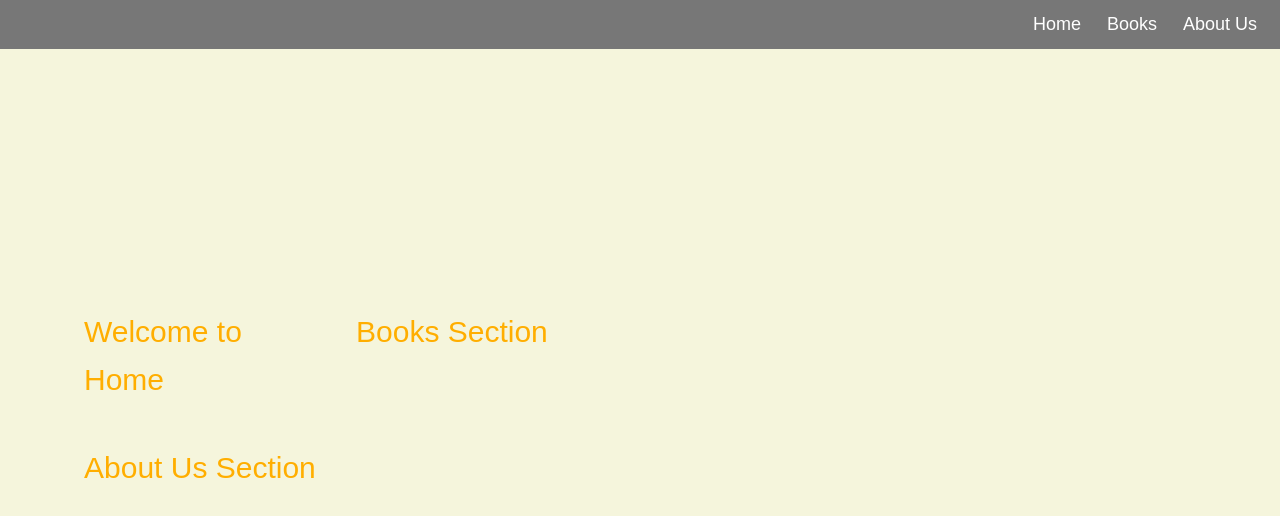
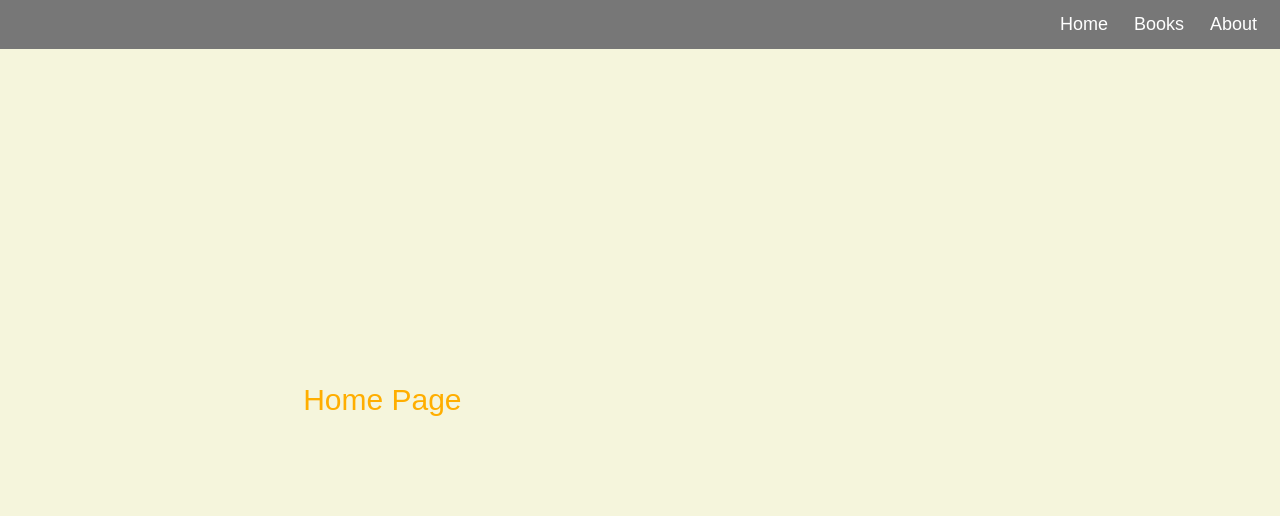
Before and after one commit to dionp3/Web-Design, a Vue app in the folder GP4WD/: page / in a window 1280 px wide. Shown: the top 516 px of the page. Built offline with nearby package versions, Linux system fonts and the light colour scheme.

Commit message:
Fix Router

```diff
--- a/GP4WD/src/App.vue
+++ b/GP4WD/src/App.vue
@@ -1,15 +1,7 @@
 <template>
   <div id="app">
     <Navbar />
-    <div id="home">
-      <h1>Welcome to Home</h1>
-    </div>
-    <div id="books">
-      <h1>Books Section</h1>
-    </div>
-    <div id="about">
-      <h1>About Us Section</h1>
-    </div>
+    <router-view />
   </div>
 </template>
 
@@ -17,6 +9,7 @@
 import Navbar from "./components/Navigation.vue";
 
 export default {
+  name: 'App',
   components: {
     Navbar,
   },
@@ -35,6 +28,10 @@ div {
   color: rgb(255, 174, 0);
 }
 
+#app {
+  padding: 20px;
+}
+
 #home, #books, #about {
   padding: 20px;
 }
--- a/GP4WD/src/components/Navigation.vue
+++ b/GP4WD/src/components/Navigation.vue
@@ -6,7 +6,7 @@
       <ul class="nav-links">
         <li><router-link to="/">Home</router-link></li>
         <li><router-link to="/books">Books</router-link></li>
-        <li><router-link to="/about">About Us</router-link></li>
+        <li><router-link to="/about">About</router-link></li>
       </ul>
       <div class="hamburger" @click="toggleMenu">
         <span></span>
```
